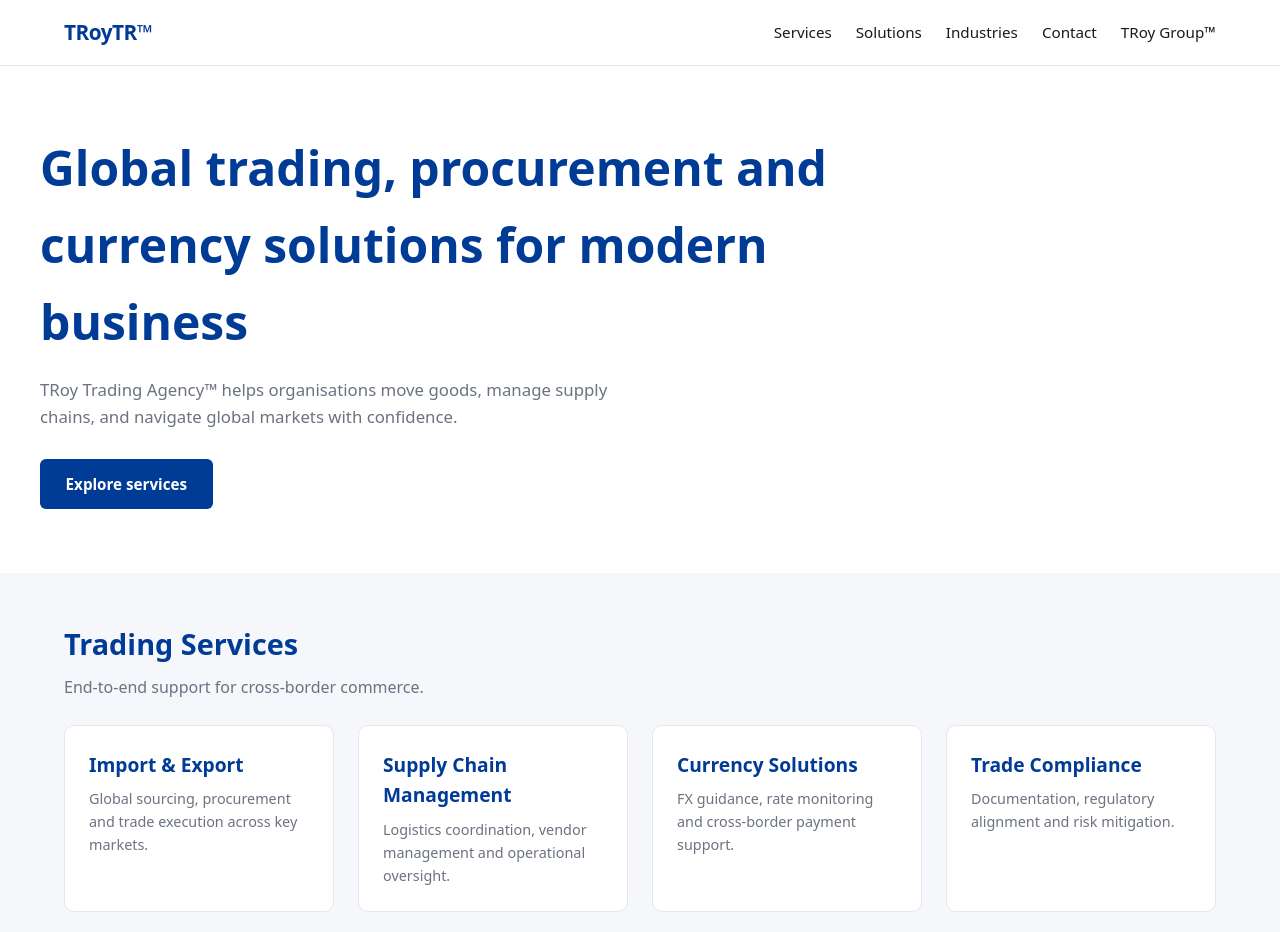
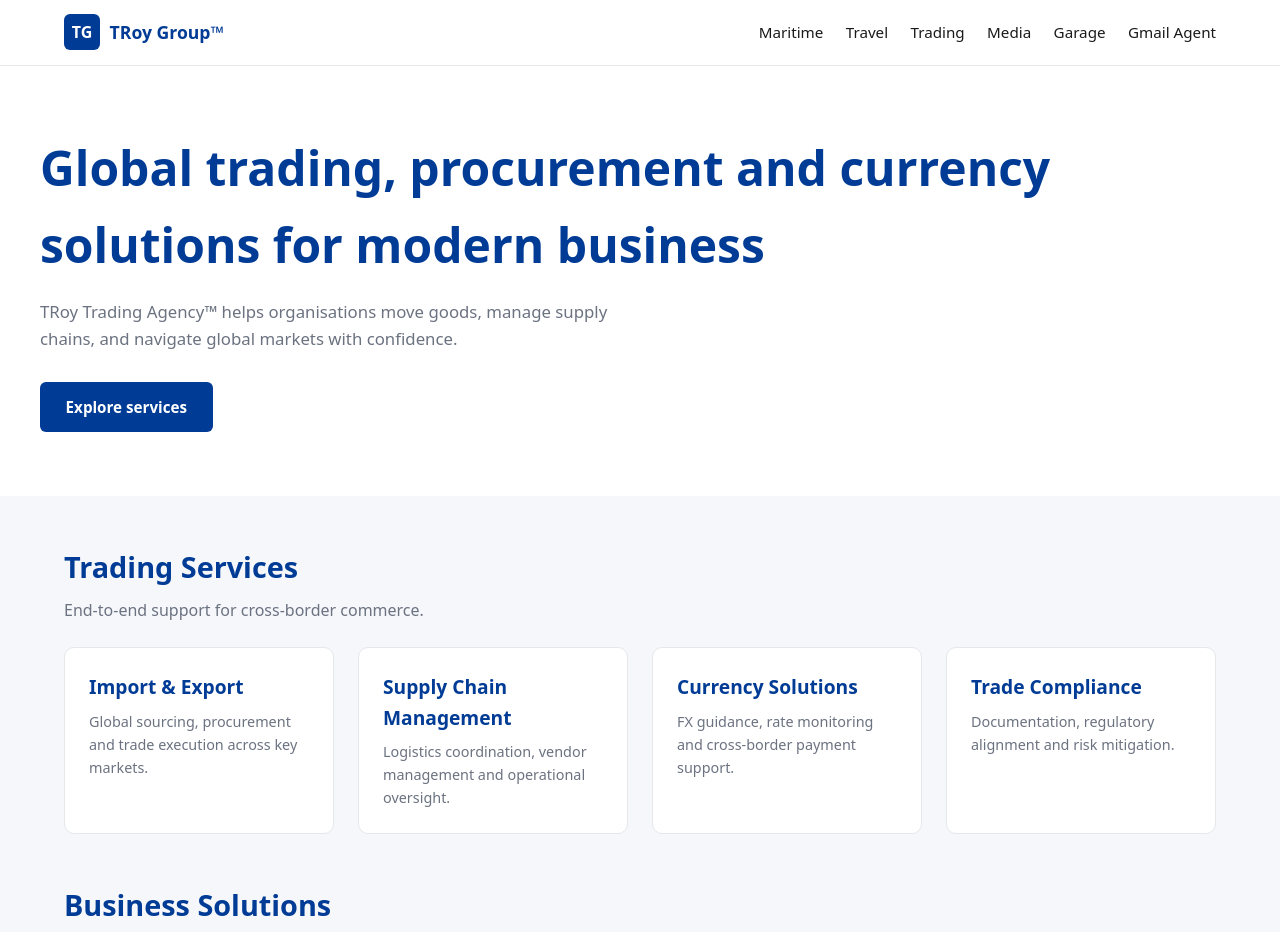
Before and after one commit to egov-prog/TRoy-Group, a plain HTML site: page troytr-website.html in a window 1280 px wide. Shown: the top 932 px of the page. Drawn offline with Linux system fonts and the light colour scheme.

Commit message:
Update troytr-website.html

```diff
--- a/troytr-website.html
+++ b/troytr-website.html
@@ -24,34 +24,66 @@
     }
     a { text-decoration: none; color: inherit; }
 
-    /* NAV */
-    header {
-      background: #fff;
+    /* UNIFIED TRoy Group™ NAV BAR */
+    .troy-nav {
+      background: #ffffff;
       border-bottom: 1px solid #e5e7eb;
       position: sticky;
       top: 0;
-      z-index: 20;
+      z-index: 999;
     }
-    .nav-inner {
+    .troy-nav-inner {
       max-width: 1200px;
       margin: auto;
-      padding: 1rem 1.5rem;
+      padding: 0.9rem 1.5rem;
       display: flex;
       justify-content: space-between;
       align-items: center;
     }
-    .brand {
-      font-size: 1.3rem;
+    .troy-brand-link {
+      display: flex;
+      align-items: center;
+      gap: 0.6rem;
+    }
+    .troy-brand-logo {
+      width: 36px;
+      height: 36px;
+      background: var(--primary);
+      color: #fff;
+      border-radius: 6px;
+      display: flex;
+      align-items: center;
+      justify-content: center;
       font-weight: 700;
-      letter-spacing: -0.5px;
+    }
+    .troy-brand-text {
+      font-size: 1.1rem;
+      font-weight: 700;
       color: var(--primary);
     }
-    .menu {
+    .troy-menu {
       display: flex;
-      gap: 1.5rem;
+      gap: 1.4rem;
+    }
+    .troy-menu a {
       font-size: 0.95rem;
+      font-weight: 500;
+      color: #1a1a1a;
     }
-    .menu a:hover { color: var(--primary-light); }
+    .troy-menu a:hover {
+      color: var(--primary-light);
+    }
+    @media (max-width: 700px) {
+      .troy-nav-inner {
+        flex-direction: column;
+        align-items: flex-start;
+        gap: 0.6rem;
+      }
+      .troy-menu {
+        flex-wrap: wrap;
+        gap: 0.8rem;
+      }
+    }
 
     /* HERO */
     .hero {
@@ -66,7 +98,6 @@
       font-size: clamp(2.2rem, 4vw, 3rem);
       font-weight: 800;
       margin-bottom: 1rem;
-      max-width: 800px;
       color: var(--primary);
     }
     .hero p {
@@ -151,7 +182,6 @@
       display: inline-block;
     }
 
-    /* FOOTER */
     footer {
       margin-top: 3rem;
       padding: 1.5rem;
@@ -165,19 +195,25 @@
 </head>
 <body>
 
-<header>
-  <div class="nav-inner">
-    <div class="brand">TRoyTR™</div>
-    <nav class="menu">
-      <a href="#services">Services</a>
-      <a href="#solutions">Solutions</a>
-      <a href="#industries">Industries</a>
-      <a href="#contact">Contact</a>
-      <a href="troy-group-main.html">TRoy Group™</a>
+<!-- UNIFIED TRoy Group™ NAV BAR -->
+<header class="troy-nav">
+  <div class="troy-nav-inner">
+    <a href="troy-group-main.html" class="troy-brand-link">
+      <span class="troy-brand-logo">TG</span>
+      <span class="troy-brand-text">TRoy Group™</span>
+    </a>
+    <nav class="troy-menu">
+      <a href="troy-maritime-home.html">Maritime</a>
+      <a href="troygo-website.html">Travel</a>
+      <a href="troytr-website.html">Trading</a>
+      <a href="troymedia-website.html">Media</a>
+      <a href="troygar-website.html">Garage</a>
+      <a href="troy-gmail-agent.html">Gmail Agent</a>
     </nav>
   </div>
 </header>
 
+<!-- HERO -->
 <section class="hero">
   <div class="hero-inner">
     <h1>Global trading, procurement and currency solutions for modern business</h1>
@@ -186,6 +222,7 @@
   </div>
 </section>
 
+<!-- SERVICES -->
 <section id="services" class="section">
   <h2>Trading Services</h2>
   <p class="section-sub">End‑to‑end support for cross‑border commerce.</p>
@@ -210,6 +247,7 @@
   </div>
 </section>
 
+<!-- SOLUTIONS -->
 <section id="solutions" class="section">
   <h2>Business Solutions</h2>
   <p class="section-sub">Tools and services that help companies operate globally.</p>
@@ -234,6 +272,7 @@
   </div>
 </section>
 
+<!-- INDUSTRIES -->
 <section id="industries" class="section">
   <h2>Industries We Serve</h2>
   <p class="section-sub">Supporting diverse sectors across global markets.</p>
@@ -241,37 +280,4 @@
   <div class="grid">
     <div class="card"><h3>Manufacturing</h3><p>Raw materials, components and finished goods.</p></div>
     <div class="card"><h3>Energy & Resources</h3><p>Equipment, parts and industrial supply.</p></div>
-    <div class="card"><h3>Retail & Distribution</h3><p>Consumer goods, electronics and apparel.</p></div>
-    <div class="card"><h3>Maritime & Logistics</h3><p>Support for TRoyMAR™ and global shipping partners.</p></div>
-  </div>
-</section>
-
-<section class="section">
-  <div class="cta">
-    <h3>Ready to trade globally with confidence?</h3>
-    <p>TRoyTR™ helps you move goods, manage suppliers and navigate global markets.</p>
-    <a href="#contact" class="cta-btn">Contact TRoyTR™</a>
-  </div>
-</section>
-
-<section id="contact" class="section">
-  <h2>Contact TRoyTR™</h2>
-  <p class="section-sub">For trading, procurement or supply chain enquiries.</p>
-
-  <div class="card">
-    <p><strong>Email:</strong> troytradingagency@gmail.com</p>
-    <p><strong>Founder & CEO:</strong> Ertan Govdeli</p>
-    <p><strong>Location:</strong> Darwin, Northern Territory, Australia</p>
-  </div>
-</section>
-
-<footer>
-  © <span id="year"></span> TRoyTR™ — TRoy Trading Agency™. All rights reserved.
-</footer>
-
-<script>
-  document.getElementById("year").textContent = new Date().getFullYear();
-</script>
-
-</body>
-</html>
+    <div class="card"><h3>Retail & Distribution
```
